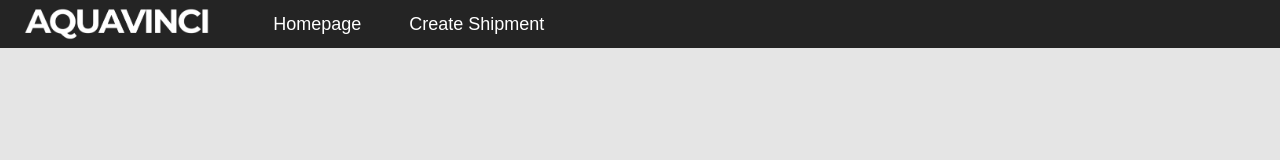
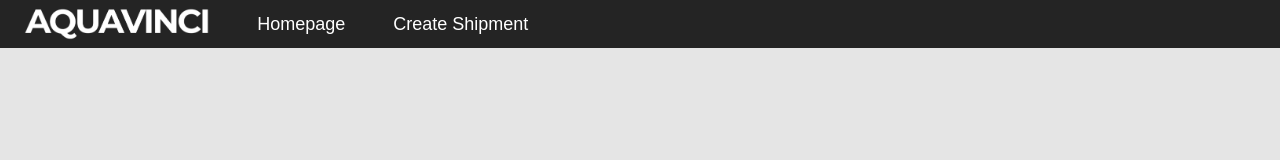
Before and after one commit to AlketKuehne/aquavinci, a Next.js app: page /shipment in a window 1280 px wide. Shown: the top 160 px of the page. Built offline with nearby package versions, Linux system fonts and the light colour scheme.

Commit message:
edit bar

```diff
--- a/app/shipment/page.tsx
+++ b/app/shipment/page.tsx
@@ -12,8 +12,8 @@ export default function ShipmentPage() {
           <Image src="/logoname.png" alt="Logo" width={150} height={80} className="h-12 w-auto cursor-pointer" />
         </Link>
 
-        {/* Navigation Links */}
-        <div className="flex ml-8 h-full">
+        {/* Navigation Links (direkt nach dem Logo) */}
+        <div className="flex h-full ml-4"> {/* Hier wurde `ml-4` hinzugefügt */}
           <Link href="/" className="flex items-center justify-center px-6 text-lg text-white hover:bg-gray-600 h-full">
             Homepage
           </Link>
```
